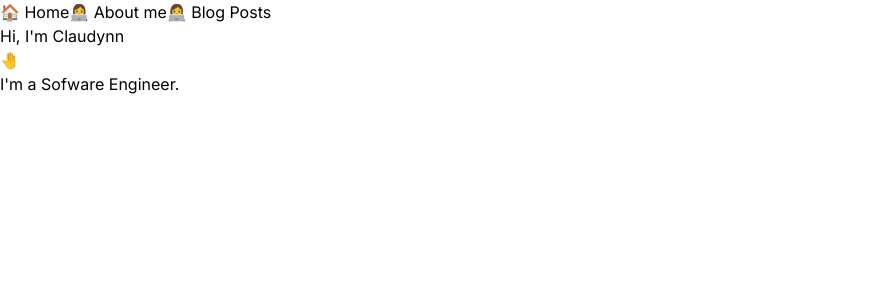
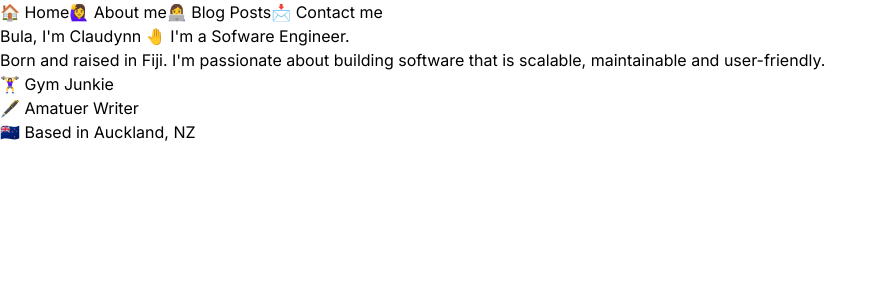
Before and after one commit to cml35/cdynnlee-website, a Next.js app: page / in a window 1280 px wide. Shown: the top 300 px of the page, without its empty margins (0-884 px from the left). Built offline with nearby package versions, Linux system fonts and the light colour scheme.

Commit message:
Make home page nice

```diff
--- a/src/app/components/NavigationBar.tsx
+++ b/src/app/components/NavigationBar.tsx
@@ -1,120 +1,12 @@
-import { Tab, TabGroup, TabList, TabPanel, TabPanels } from "@headlessui/react";
+import { Tab, TabGroup, TabList } from "@headlessui/react";
 import Link from "next/link";
-import classNames from "classnames";
-
-import Home from "../page";
-import Posts from "../posts/page";
-import About from "../about/page";
-
-const categories = [
-  {
-    name: "🏠 Home",
-    posts: [
-      {
-        id: 1,
-        title: "Does drinking coffee make you smarter?",
-        date: "5h ago",
-        commentCount: 5,
-        shareCount: 2,
-      },
-      {
-        id: 2,
-        title: "So you've bought coffee... now what?",
-        date: "2h ago",
-        commentCount: 3,
-        shareCount: 2,
-      },
-    ],
-  },
-  {
-    name: "👩‍💻 About me",
-    posts: [
-      {
-        id: 1,
-        title: "Is tech making coffee better or worse?",
-        date: "Jan 7",
-        commentCount: 29,
-        shareCount: 16,
-      },
-      {
-        id: 2,
-        title: "The most innovative things happening in coffee",
-        date: "Mar 19",
-        commentCount: 24,
-        shareCount: 12,
-      },
-    ],
-  },
-  {
-    name: "👩‍💻 Blog Posts",
-    posts: [
-      {
-        id: 1,
-        title: "Ask Me Anything: 10 answers to your questions about coffee",
-        date: "2d ago",
-        commentCount: 9,
-        shareCount: 5,
-      },
-      {
-        id: 2,
-        title: "The worst advice we've ever heard about coffee",
-        date: "4d ago",
-        commentCount: 1,
-        shareCount: 2,
-      },
-    ],
-  },
-];
 
 const navigationItems = [
   { name: "🏠 Home", key: "home", href: "/" },
-  { name: "👩‍💻 About me", key: "about", href: "/about" },
+  { name: "🙋‍♀️ About me", key: "about", href: "/about" },
   { name: "👩‍💻 Blog Posts", key: "posts", href: "/posts" },
+  { name: "📩 Contact me", key: "contact", href: "/contact" },
 ];
-
-const renderPage = (key: string) => {
-  switch (key) {
-    case "home":
-      return (
-        <div>
-          <Link href="/dashboard">Home</Link>
-          <Home />
-        </div>
-      );
-    case "about":
-      return (
-        <div>
-          <About />
-        </div>
-      );
-    case "posts":
-      return (
-        <div>
-          <Posts />
-        </div>
-      );
-    default:
-      return (
-        <div>
-          <h1>404 Page</h1>
-          <p>This is the 404 page</p>
-        </div>
-      );
-  }
-};
-
-const getCurrentTab = (tabType: string) => {
-  switch (tabType) {
-    case "about":
-      return <About />;
-    case "posts":
-      return <Posts />;
-    case "home":
-      return <Home />;
-    default:
-      return <Home />;
-  }
-};
 
 type NavigationItem = {
   key: string;
@@ -126,7 +18,6 @@ interface TabProps {
   navigationItems: Array<NavigationItem>;
 }
 
-//data-[selected]:bg-black/5
 const Tabs = (props: TabProps) => {
   const { navigationItems } = props;
   return navigationItems.map(({ key, href, name }) => (
@@ -134,39 +25,21 @@ const Tabs = (props: TabProps) => {
       key={key}
       className="rounded-full py-1 px-3 text-sm/6 font-semibold text-black focus:outline-none data-[hover]:bg-black/5"
     >
-      {/* {({ selected }) => ( */}
-      <Link
-        //   className={classNames(
-        //     selected ? "bg-black/5" : "bg-white",
-        //     "rounded-full py-1 px-3 text-sm/6 font-semibold text-black focus:outline-none data-[hover]:bg-black/5"
-        //   )}
-        key={key}
-        href={href}
-      >
+      <Link key={key} href={href}>
         {name}
       </Link>
-      {/* )} */}
     </Tab>
   ));
 };
 
 export default function NavigationBar() {
   return (
-    <div className="flex w-full justify-center px-4">
-      <div className="w-full max-w-md">
+    <div className="flex flex-col justify-center px-4">
+      <div className="w-full">
         <TabGroup>
           <TabList className="flex gap-4">
             <Tabs navigationItems={navigationItems} />
           </TabList>
-          {/* <TabPanels className="mt-3"> */}
-          {/* {navigationItems.map(({ name, key, href }) => (
-              //   <TabPanel
-              //     key={name}
-              //     className="rounded-xl bg-black/5 p-3"
-              //   ></TabPanel>
-
-            ))} */}
-          {/* </TabPanels> */}
         </TabGroup>
       </div>
     </div>
--- a/src/app/page.tsx
+++ b/src/app/page.tsx
@@ -1,12 +1,38 @@
 import Layout from "../app/components/layout";
+
+const Intro = () => {
+  return (
+    <div className="bg-white px-6 py-24 sm:py-32 lg:px-8">
+      <div className="mx-auto max-w-2xl text-center">
+        <h2 className="mt-2 text-4xl font-bold tracking-tight text-gray-900 sm:text-6xl">
+          Bula, I&apos;m Claudynn 🤚 I&apos;m a Sofware Engineer.
+        </h2>
+        <p className="mt-6 text-lg leading-8 text-gray-600">
+          Born and raised in Fiji. I&apos;m passionate about building software
+          that is scalable, maintainable and user-friendly.
+        </p>
+        <div className="flex flex-col items-center justify-center">
+          <p className="transition duration-300 ease-in-out hover:scale-110 w-fit text-left mt-8 text-base font-semibold leading-7 text-indigo-600">
+            🏋️‍♀️ Gym Junkie
+          </p>
+          <p className="transition duration-300 ease-in-out hover:scale-110 w-fit text-left mt-1 text-base font-semibold leading-7 text-indigo-600">
+            🖋️ Amatuer Writer
+          </p>
+          <p className="transition duration-300 ease-in-out hover:scale-110 w-fit text-left mt-1 text-base font-semibold leading-7 text-indigo-600">
+            🇳🇿 Based in Auckland, NZ
+          </p>
+        </div>
+      </div>
+    </div>
+  );
+};
 
 export default function Home() {
   return (
     <main className="flex flex-col items-center justify-between pt-8">
       <Layout>
         <div className="w-full flex items-center justify-center">
-          <h1>Hi, I&apos;m Claudynn</h1>🤚
-          <h2>I&apos;m a Sofware Engineer.</h2>
+          <Intro />
         </div>
       </Layout>
     </main>
```
Also changed, not shown: src/app/contact/page.tsx (added, +13 -0 lines).
